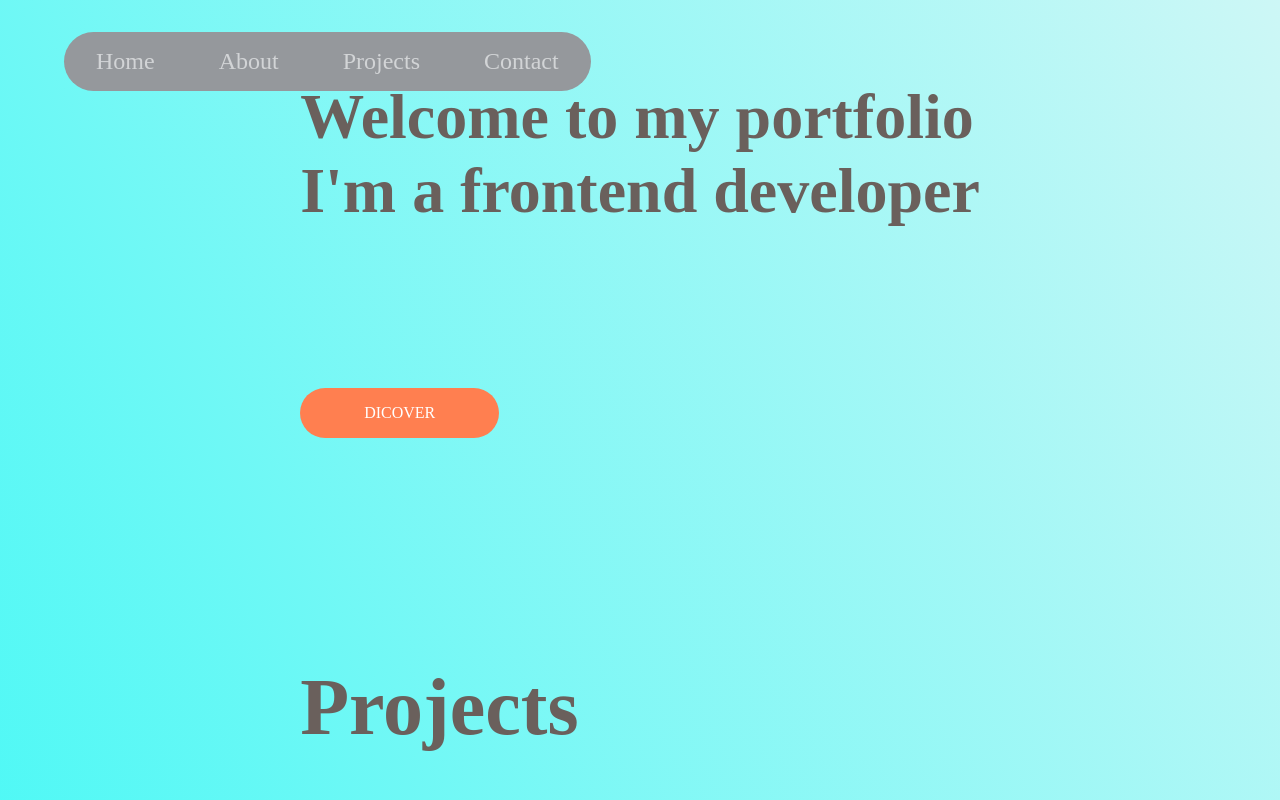
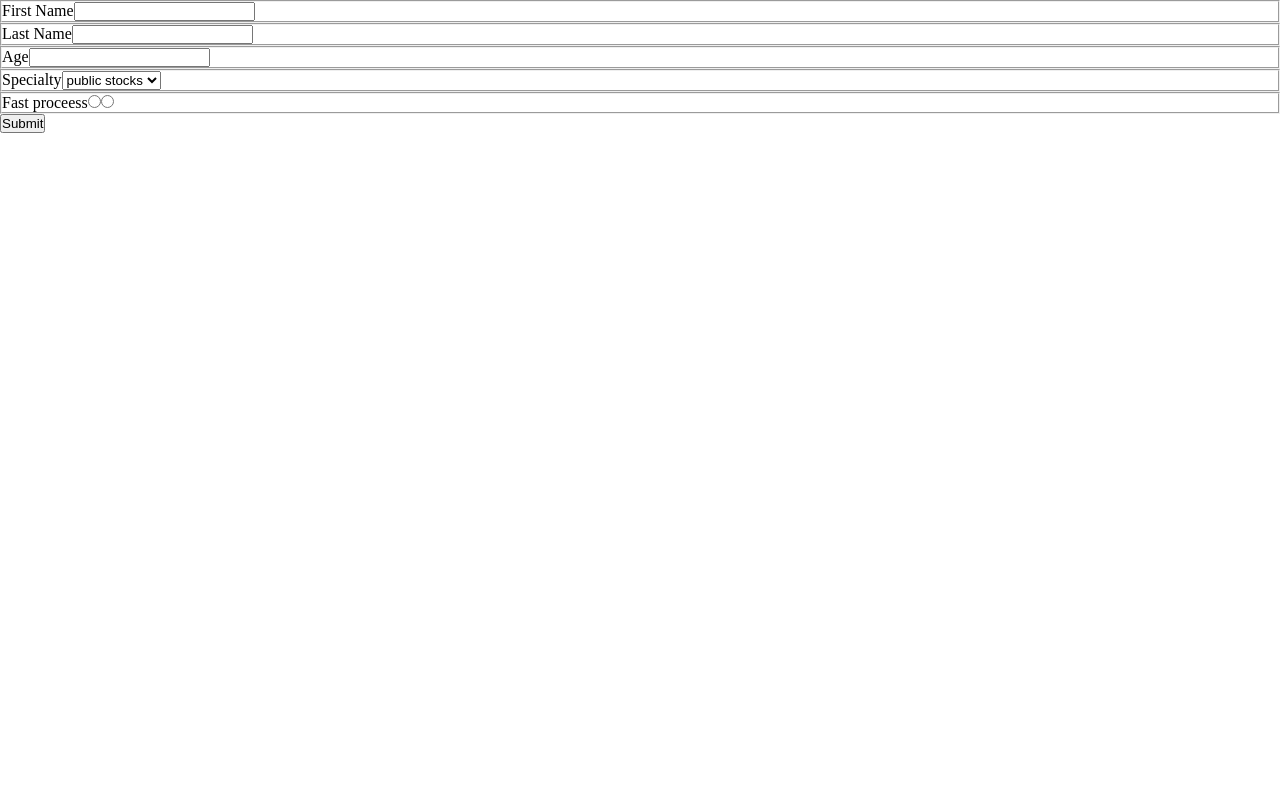
Before and after one commit to rayhook/portfolio, a React (Create React App) app in the folder client/: page /form in a window 1280 px wide. Shown: the top 800 px of the page. Built offline with nearby package versions, Linux system fonts and the light colour scheme.

Commit message:
Restructure portfolio site

```diff
--- a/client/package.json
+++ b/client/package.json
@@ -8,6 +8,7 @@
     "@testing-library/user-event": "^13.5.0",
     "react": "^17.0.2",
     "react-dom": "^17.0.2",
+    "react-router-dom": "^6.3.0",
     "react-scripts": "5.0.0",
     "web-vitals": "^2.1.4"
   },
--- a/client/src/App.js
+++ b/client/src/App.js
@@ -1,52 +1,7 @@
-import React, { useState } from "react";
+import React from "react";
 import "./App.css";
-import Navbar from "./Components/Navbar";
-
 function App() {
-  const initialState = {
-    projects: ["Instagram Clone", "Recipe Builder", "Messenger App"]
-  };
-  const [projects] = useState(initialState.projects);
-  return (
-    <div className="main">
-      <div className="container">
-        <Navbar />
-        <h1 className="heading-primary--title">
-          Welcome to my portfolio <br />
-          I'm a frontend developer{" "}
-        </h1>
-
-        <a href="#" className="btn btn-animated">
-          Dicover
-        </a>
-
-        <div className="projects">
-          <h1 className="projects-title">Projects</h1>
-          <div className="project-container">
-            {projects.map((project) => (
-              <div className="project-box">{project}</div>
-            ))}
-          </div>
-        </div>
-        <div className="about-me">
-          <h1 className="about-title">About me</h1>
-          <p className="about-text">
-            Lorem ipsum dolor sit amet consectetur adipisicing elit. Est beatae sint quod non
-            deserunt sit pariatur amet alias repellendus hic eos, eius ut, quae inventore? Pariatur
-            numquam culpa earum debitis?
-          </p>
-        </div>
-        <div className="contact">
-          <h1 className="contact-title">Contact me</h1>
-          <div className="contact-container">
-            <div className="contact-item">Github</div>
-            <div className="contact-item">LinkedIn</div>
-            <div className="contact-item">Email</div>
-          </div>
-        </div>
-      </div>
-    </div>
-  );
+  return <div>App</div>;
 }
 
 export default App;
--- /dev/null
+++ b/client/src/Components/Form.js
@@ -0,0 +1,107 @@
+import React, { useState } from "react";
+
+const Form = () => {
+  const [formData, setFormData] = useState({
+    first_name: "",
+    last_name: "",
+    age: "",
+    investment: "--Select an option---",
+    options: ["public stocks", "venture", "angel"],
+    fastProcess: false
+  });
+
+  const handleSubmit = (e) => {
+    e.preventDefault();
+    console.log(formData);
+  };
+
+  const handleChange = (e) => {
+    const { name, value, type, checked } = e.target;
+    console.log(type, name);
+
+    const isSelect = type === "select-one";
+    const isCheckbox = type === "checkbox";
+    if (isSelect) {
+      setFormData({ ...formData, investment: value });
+    } else if (isCheckbox) {
+      setFormData({ ...formData, [name]: checked });
+    } else {
+      setFormData({ ...formData, [name]: value });
+    }
+  };
+
+  return (
+    <form onSubmit={handleSubmit}>
+      <TextInput
+        label="First Name"
+        name="first_name"
+        value={formData.first_name}
+        handleChange={handleChange}
+      />
+      <TextInput
+        label="Last Name"
+        name="last_name"
+        value={formData.last_name}
+        handleChange={handleChange}
+      />
+      <NumberInput label="Age" name="age" value={formData.age} handleChange={handleChange} />
+      <MultiSelect
+        label="Specialty"
+        name="options"
+        value={formData.investment}
+        handleChange={handleChange}
+        options={formData.options}
+      />
+      <RadioInput
+        label="Fast proceess"
+        name="fastProcess"
+        value={formData.fastProcess}
+        handleChange={handleChange}
+      />
+      <button type="submit">Submit</button>
+    </form>
+  );
+};
+
+const TextInput = ({ label, name, value, handleChange }) => {
+  return (
+    <fieldset>
+      <label>{label}</label>
+      <input type="text" name={name} value={value} onChange={handleChange} />
+    </fieldset>
+  );
+};
+
+const NumberInput = ({ label, name, value, handleChange }) => {
+  return (
+    <fieldset>
+      <label>{label}</label>
+      <input name={name} value={value} onChange={handleChange} type="number" />
+    </fieldset>
+  );
+};
+const MultiSelect = ({ label, name, value, options, handleChange }) => {
+  return (
+    <fieldset>
+      <label>{label}</label>
+      <select name={name} value={value} onChange={handleChange}>
+        {options.map((option) => (
+          <option key={option} value={option}>
+            {option}
+          </option>
+        ))}
+      </select>
+    </fieldset>
+  );
+};
+
+const RadioInput = ({ label, name, value, handleChange }) => {
+  return (
+    <fieldset>
+      <label>{label}</label>
+      <input type="radio" name="option1" checked={value} onChange={handleChange} />
+      <input type="radio" name="option2" checked={value} onChange={handleChange} />
+    </fieldset>
+  );
+};
+export default Form;
--- a/client/src/index.js
+++ b/client/src/index.js
@@ -1,12 +1,19 @@
 import React from "react";
 import ReactDOM from "react-dom";
+import { BrowserRouter, Routes, Route } from "react-router-dom";
 import "./index.css";
 import App from "./App";
+import Form from "./Components/Form";
 import reportWebVitals from "./reportWebVitals";
 
 ReactDOM.render(
   <React.StrictMode>
-    <App />
+    <BrowserRouter>
+      <Routes>
+        <Route path="/form" element={<Form />} />
+        <Route index element={<App />} />
+      </Routes>
+    </BrowserRouter>
   </React.StrictMode>,
   document.getElementById("root")
 );
```
Also changed, not shown: client/public/manifest.json, 1 other file (tests, documents, lock files or other folders).
